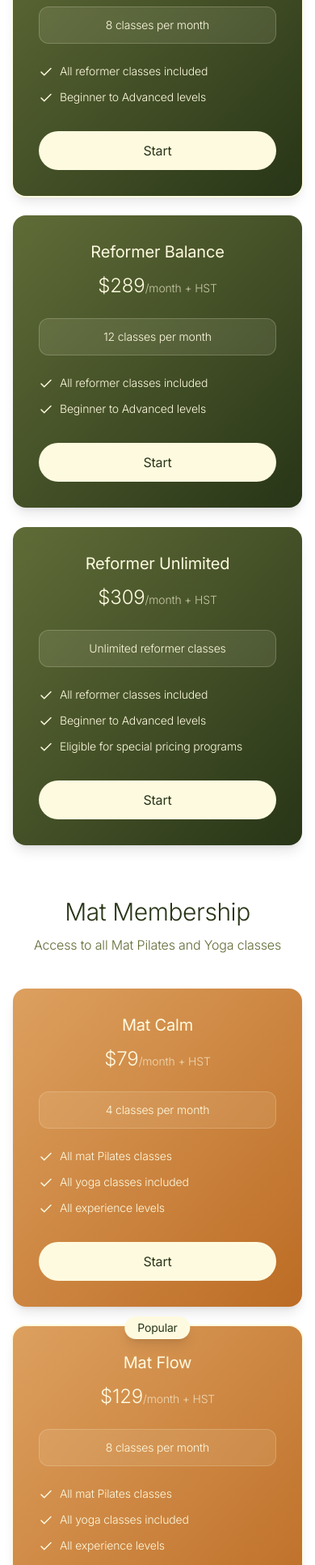
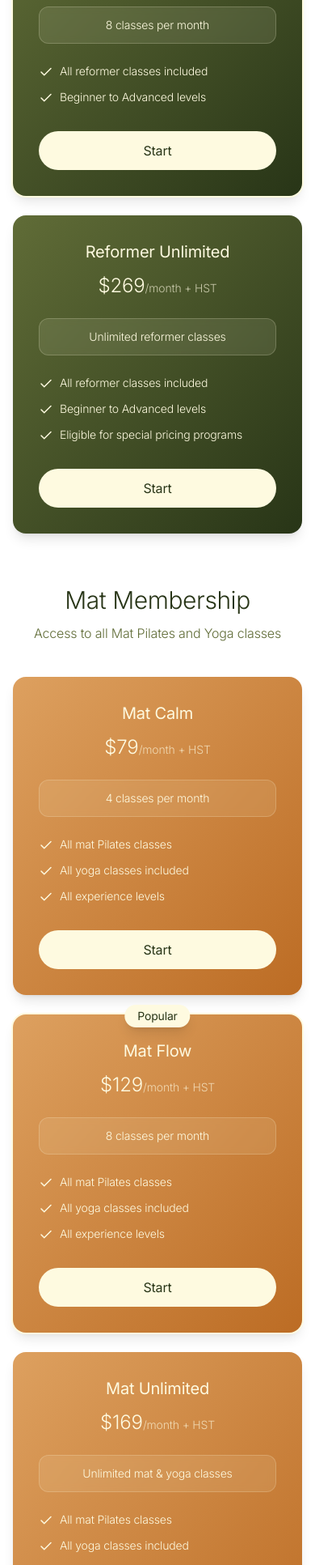
Before and after one commit to Joshuams128/SERENE-PILATES, a Next.js app: page /pricing in a window 390 px wide. Shown: the part 1878-3811 px from the top of the page at 81% size. Built offline with nearby package versions, Linux system fonts and the light colour scheme.

Commit message:
updated pricing

```diff
--- a/src/app/pricing/page.tsx
+++ b/src/app/pricing/page.tsx
@@ -24,13 +24,11 @@
     // Mat Memberships
     matCalm: 'https://link.hapana.com/index.php?route=directory/directory/buypackage&trid=NDM1NzAwMw==&ref=external&pkId=135055&login=true',
     matFlow: 'https://link.hapana.com/index.php?route=directory/directory/buypackage&trid=NDM1NzAwMw==&ref=external&pkId=156534&login=true',
-    matGrounded: 'https://link.hapana.com/index.php?route=directory/directory/buypackage&trid=NDM1NzAwMw==&ref=external&pkId=135056&login=true',
     matUnlimited: 'https://link.hapana.com/index.php?route=directory/directory/buypackage&trid=NDM1NzAwMw==&ref=external&pkId=135057&login=true',
 
     // Reformer Memberships
     reformerCore: 'https://link.hapana.com/index.php?route=directory/directory/buypackage&trid=NDM1NzAwMw==&ref=external&pkId=156535&login=true',
     reformerStrength: 'https://link.hapana.com/index.php?route=directory/directory/buypackage&trid=NDM1NzAwMw==&ref=external&pkId=135061&login=true',
-    reformerBalance: 'https://link.hapana.com/index.php?route=directory/directory/buypackage&trid=NDM1NzAwMw==&ref=external&pkId=135058&login=true',
     reformerUnlimited: 'https://link.hapana.com/index.php?route=directory/directory/buypackage&trid=NDM1NzAwMw==&ref=external&pkId=135059&login=true',
 
     // Student/Senior Discounts
@@ -80,19 +78,9 @@
           popular: true,
         },
         {
-          name: 'Reformer Balance',
-          classes: '12 classes per month',
-          price: '$289',
-          features: [
-            'All reformer classes included',
-            'Beginner to Advanced levels',
-          ],
-          link: paymentLinks.reformerBalance,
-        },
-        {
           name: 'Reformer Unlimited',
           classes: 'Unlimited reformer classes',
-          price: '$309',
+          price: '$269',
           features: [
             'All reformer classes included',
             'Beginner to Advanced levels',
@@ -131,17 +119,6 @@
           popular: true,
         },
         {
-          name: 'Mat Grounded',
-          classes: '12 classes per month',
-          price: '$159',
-          features: [
-            'All mat Pilates classes',
-            'All yoga classes included',
-            'All experience levels',
-          ],
-          link: paymentLinks.matGrounded,
-        },
-        {
           name: 'Mat Unlimited',
           classes: 'Unlimited mat & yoga classes',
           price: '$169',
@@ -164,7 +141,7 @@
       description: 'Perfect for getting started',
       features: [
         'Use for any class type',
-        'Valid for 60 days',
+        'Valid for 30 days',
         'No commitment required',
         'Great for trying Pilates',
       ],
@@ -176,9 +153,8 @@
       description: 'Our most popular pack',
       features: [
         'Use for any class type',
-        'Valid for 90 days',
+        'Valid for 60 days',
         'Best value per class',
-        'Can be shared with friends',
       ],
       link: paymentLinks.pack10,
       popular: true,
@@ -189,7 +165,7 @@
       description: 'Maximum flexibility',
       features: [
         'Use for any class type',
-        'Valid for 120 days',
+        'Valid for 90 days',
         'Biggest savings',
         'Perfect for committed practice',
       ],
@@ -331,7 +307,7 @@
                   <h2 className="mb-2 text-[#283517]">{category.category} Membership</h2>
                   <p className="text-[#606C37] font-light">{category.description}</p>
                 </div>
-                <div className="grid md:grid-cols-2 lg:grid-cols-4 gap-6">
+                <div className="grid md:grid-cols-2 lg:grid-cols-3 gap-6">
                   {category.plans.map((plan, planIndex) => (
                     <div
                       key={planIndex}
```
